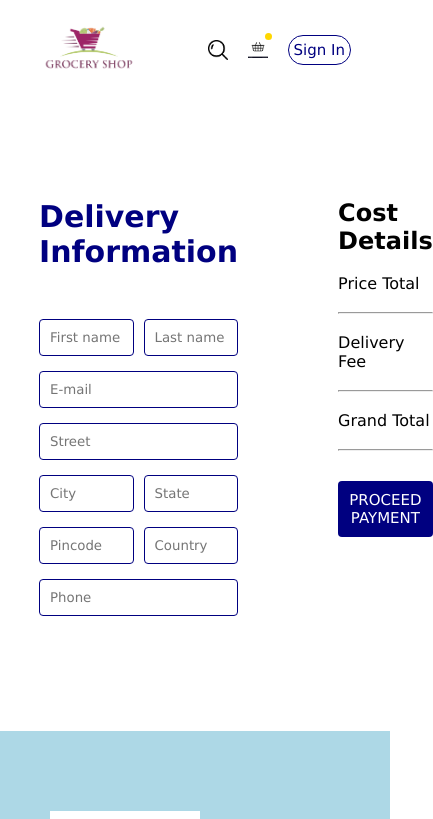
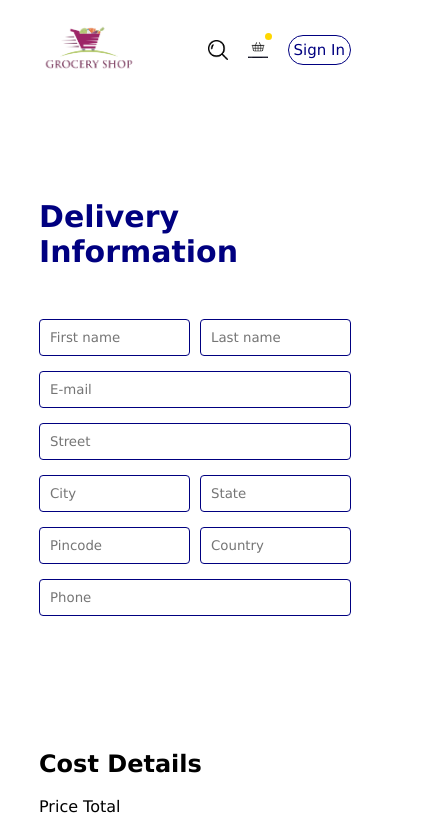
Before and after one commit to harishsenthil039/groceries, a React (Vite) app: page /order in a window 390 px wide. Shown: the top 819 px of the page, 433 px wide, since content can reach past the window. Built offline with nearby package versions, Linux system fonts and the light colour scheme.

Commit message:
Update Placeorder.css

```diff
--- a/src/pages/Placeorder/Placeorder.css
+++ b/src/pages/Placeorder/Placeorder.css
@@ -43,9 +43,6 @@
 }
 
 @media (max-width: 750px){
-   .left{
-    max-width: 100%;
+   .order{
+   flex-direction: column;
    }
-   .right{
-    max-width: 100%;
-   }
```
